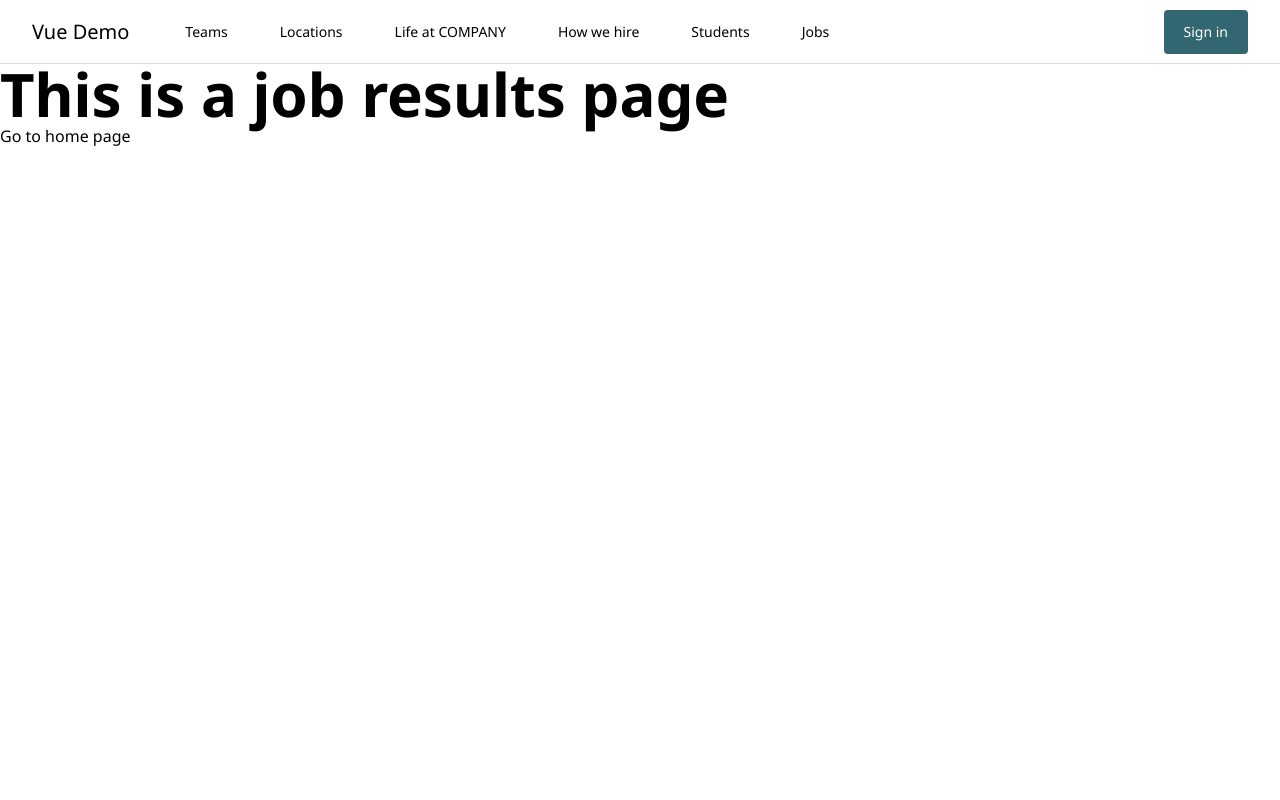
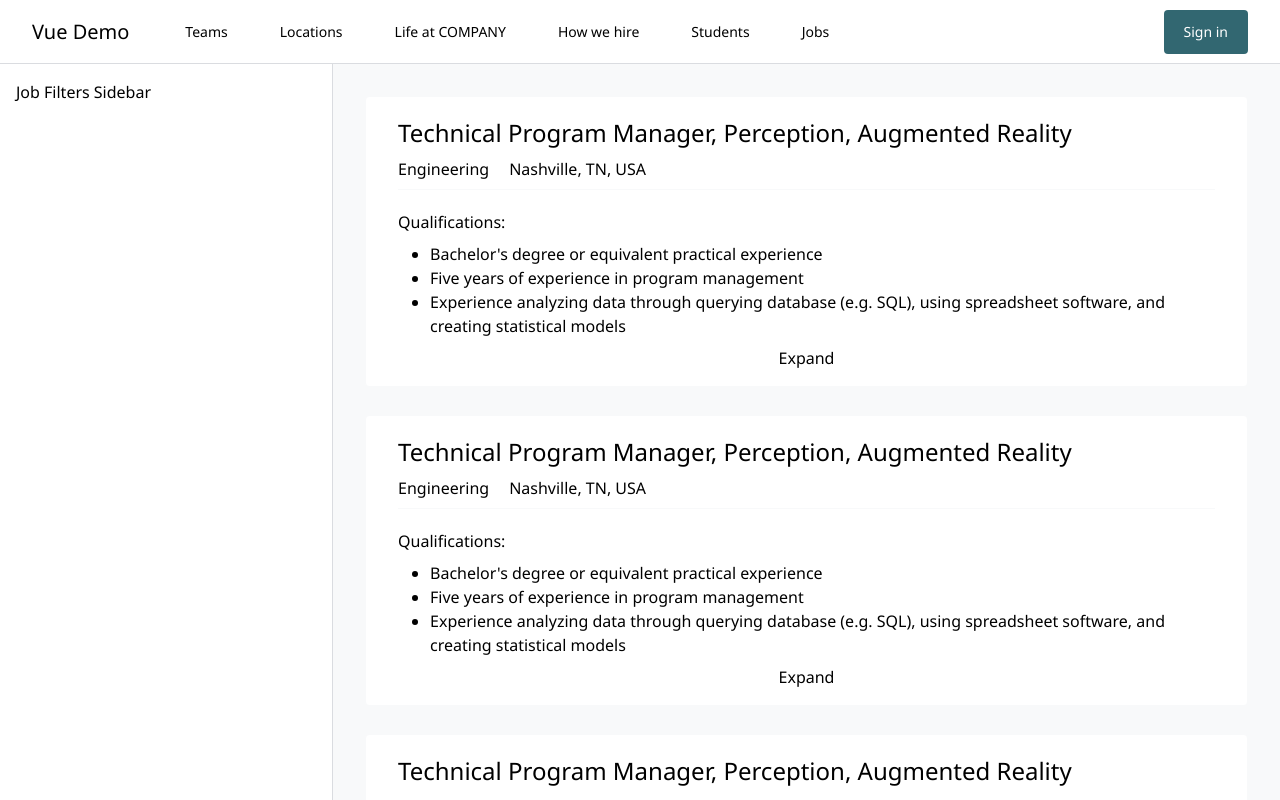
Before and after one commit to jffryan/vuejstut, a Vue app: page /#/jobs/results in a window 1280 px wide. Shown: the top 800 px of the page. Built offline with nearby package versions, Linux system fonts and the light colour scheme.

Commit message:
Adds job results components

```diff
--- /dev/null
+++ b/src/components/JobResults/JobFiltersSidebar/JobFiltersSidebar.vue
@@ -0,0 +1,13 @@
+<template>
+  <div
+    class="flex flex-col p-4 bg-white border-r border-solid border-brand-gray-1 w-96"
+  >
+    <p>Job Filters Sidebar</p>
+  </div>
+</template>
+
+<script>
+export default {
+  name: "JobFiltersSidebar",
+};
+</script>
--- /dev/null
+++ b/src/components/JobResults/JobListing.vue
@@ -0,0 +1,47 @@
+<template>
+  <li class="mb-7">
+    <router-link
+      to="/jobs/results/1"
+      class="block mx-auto bg-white border border-solid border-brand-gray-2 rounded hover:shadow-gray"
+    >
+      <div class="pt-5 pb-2 mx-8 border-b border-solid border-brand-gray-2">
+        <h2 class="mb-2 text-2xl">
+          Technical Program Manager, Perception, Augmented Reality
+        </h2>
+        <div class="flex flex-row align-middle">
+          <div class="mr-5">
+            <span>Engineering</span>
+          </div>
+          <div>
+            <span>Nashville, TN, USA</span>
+          </div>
+        </div>
+      </div>
+
+      <div class="px-8 py-4">
+        <div>
+          <h3 class="mt-1 mb-2">Qualifications:</h3>
+          <div>
+            <ul class="pl-8 list-disc">
+              <li>Bachelor's degree or equivalent practical experience</li>
+              <li>Five years of experience in program management</li>
+              <li>
+                Experience analyzing data through querying database (e.g. SQL),
+                using spreadsheet software, and creating statistical models
+              </li>
+            </ul>
+          </div>
+        </div>
+        <div class="mt-2 text-center">
+          <router-link to="/jobs/results/1" class=""> Expand </router-link>
+        </div>
+      </div>
+    </router-link>
+  </li>
+</template>
+
+<script>
+export default {
+  name: "JobListing",
+};
+</script>
--- /dev/null
+++ b/src/components/JobResults/JobListings.vue
@@ -0,0 +1,19 @@
+<template>
+  <main class="flex-auto p-8 bg-brand-gray-2">
+    <ol>
+      <job-listing />
+      <job-listing />
+      <job-listing />
+    </ol>
+  </main>
+</template>
+
+<script>
+import JobListing from "@/components/JobResults/JobListing";
+export default {
+  name: "JobListings",
+  components: {
+    JobListing,
+  },
+};
+</script>
--- a/src/components/jobsearch/HeroSection.vue
+++ b/src/components/jobsearch/HeroSection.vue
@@ -18,8 +18,8 @@
 </template>
 
 <script>
-import RotatingHeadline from "@/components/jobsearch/RotatingHeadline.vue";
-import JobSearchForm from "@/components/jobsearch/JobSearchForm.vue";
+import RotatingHeadline from "@/components/JobSearch/RotatingHeadline";
+import JobSearchForm from "@/components/JobSearch/JobSearchForm";
 
 import staticImage from "@/assets/imgs/VueLogo.png";
 
--- a/src/views/HomeView.vue
+++ b/src/views/HomeView.vue
@@ -5,7 +5,7 @@
 </template>
 
 <script>
-import HeroSection from "@/components/jobsearch/HeroSection.vue";
+import HeroSection from "@/components/JobSearch/HeroSection";
 export default {
   name: "HomeView",
   components: {
--- a/src/views/JobResultsView.vue
+++ b/src/views/JobResultsView.vue
@@ -1,17 +1,19 @@
 <template>
-  <div class="job-results">
-    <h1 class="text-6xl font-bold">This is a job results page</h1>
-    <button @click="goToHome">Go to home page</button>
+  <div class="flex flex-row flex-nowrap w-full">
+    <job-filters-sidebar />
+    <job-listings />
   </div>
 </template>
 
 <script>
+import JobFiltersSidebar from "@/components/JobResults/JobFiltersSidebar/JobFiltersSidebar";
+import JobListings from "@/components/JobResults/JobListings";
+
 export default {
   name: "JobResultsView",
-  methods: {
-    goToHome() {
-      this.$router.push({ name: "Home" });
-    },
+  components: {
+    JobFiltersSidebar,
+    JobListings,
   },
 };
 </script>
--- a/tailwind.config.js
+++ b/tailwind.config.js
@@ -18,6 +18,7 @@ module.exports = {
       },
       boxShadow: {
         blue: "0 3px 15px #326771",
+        gray: "0 1px 3px 0 rgba(60, 64, 67, .3)",
       },
     },
   },
```
